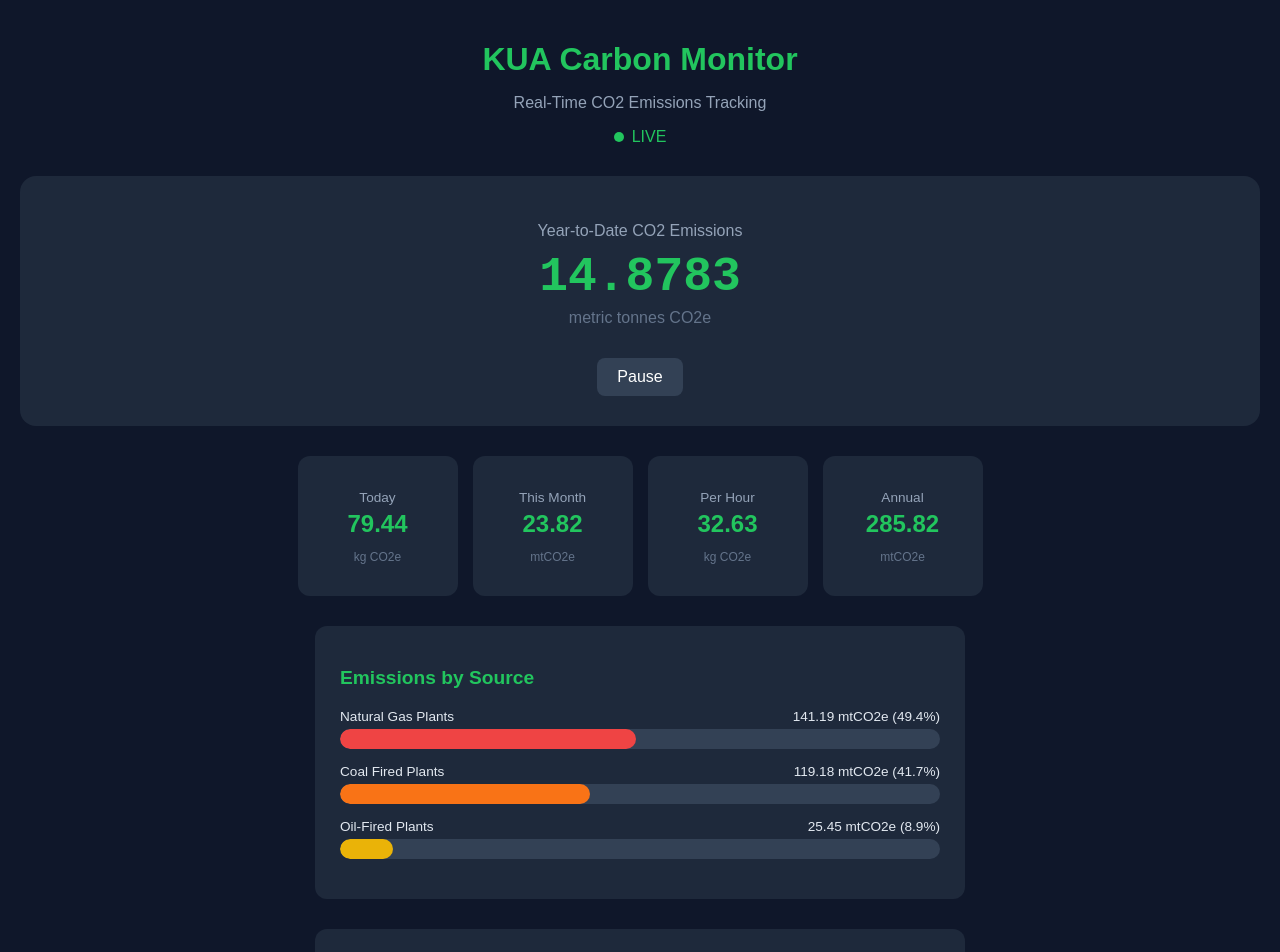
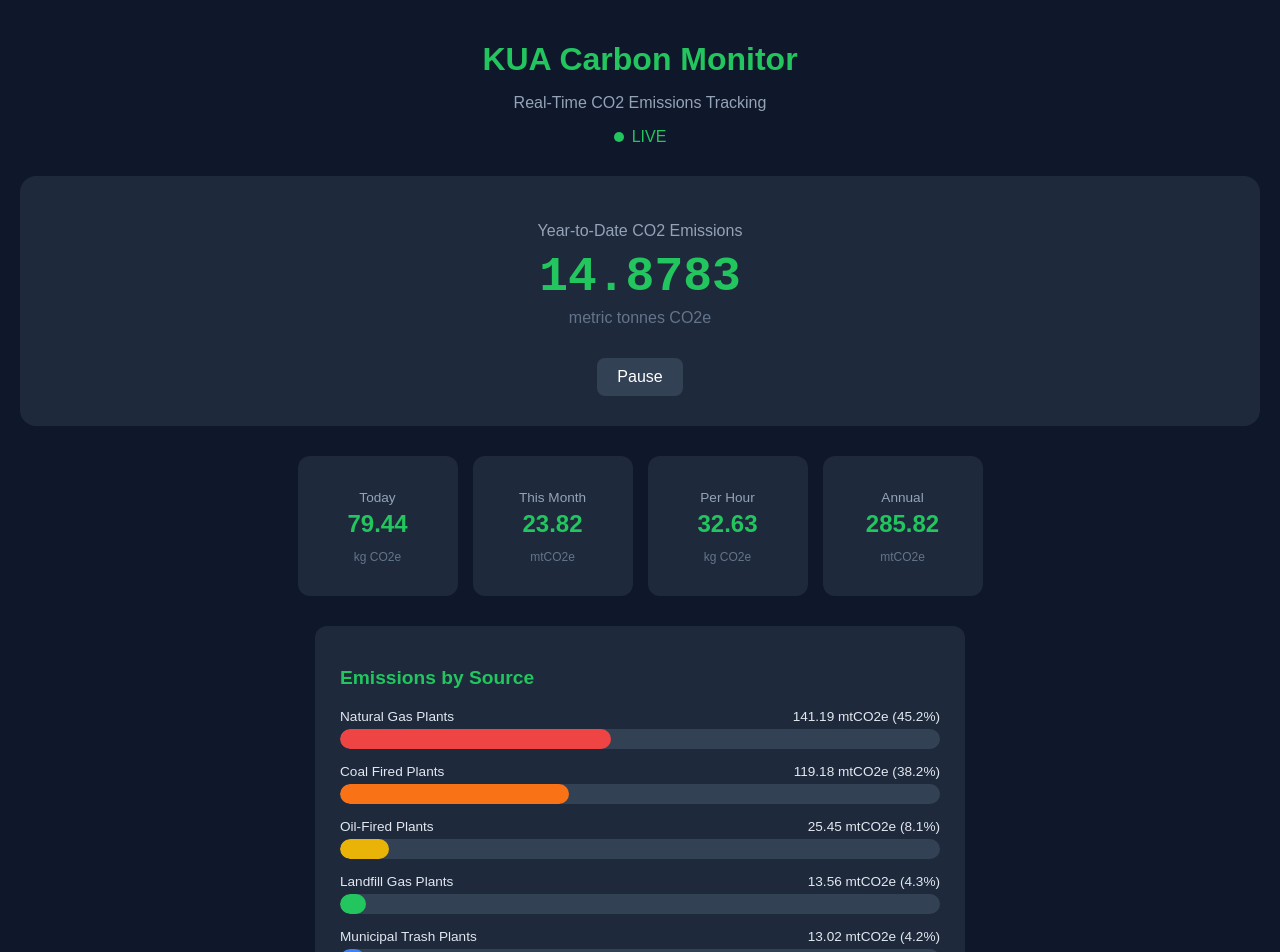
Before and after one commit to anren1117-lang/kua-carbon-dashboard, a React (Create React App) app: page / in a window 1280 px wide. Shown: the top 952 px of the page. Built offline with nearby package versions, Linux system fonts and the light colour scheme.

Commit message:
Add 5 sources

```diff
--- a/src/App.js
+++ b/src/App.js
@@ -37,10 +37,12 @@ function App() {
   }, [isLive, initializeEmissions, emissionsPerSecond]);
 
   const emissionsData = [
-    { source: 'Natural Gas Plants', emissions: 141.19, percentage: 49.4, color: '#ef4444' },
-    { source: 'Coal Fired Plants', emissions: 119.18, percentage: 41.7, color: '#f97316' },
-    { source: 'Oil-Fired Plants', emissions: 25.45, percentage: 8.9, color: '#eab308' }
-  ];
+  { source: 'Natural Gas Plants', emissions: 141.19, percentage: 45.2, color: '#ef4444' },
+  { source: 'Coal Fired Plants', emissions: 119.18, percentage: 38.2, color: '#f97316' },
+  { source: 'Oil-Fired Plants', emissions: 25.45, percentage: 8.1, color: '#eab308' },
+  { source: 'Landfill Gas Plants', emissions: 13.56, percentage: 4.3, color: '#22c55e' },
+  { source: 'Municipal Trash Plants', emissions: 13.02, percentage: 4.2, color: '#3b82f6' }
+];
 
   return (
     <div style={styles.container}>
```
